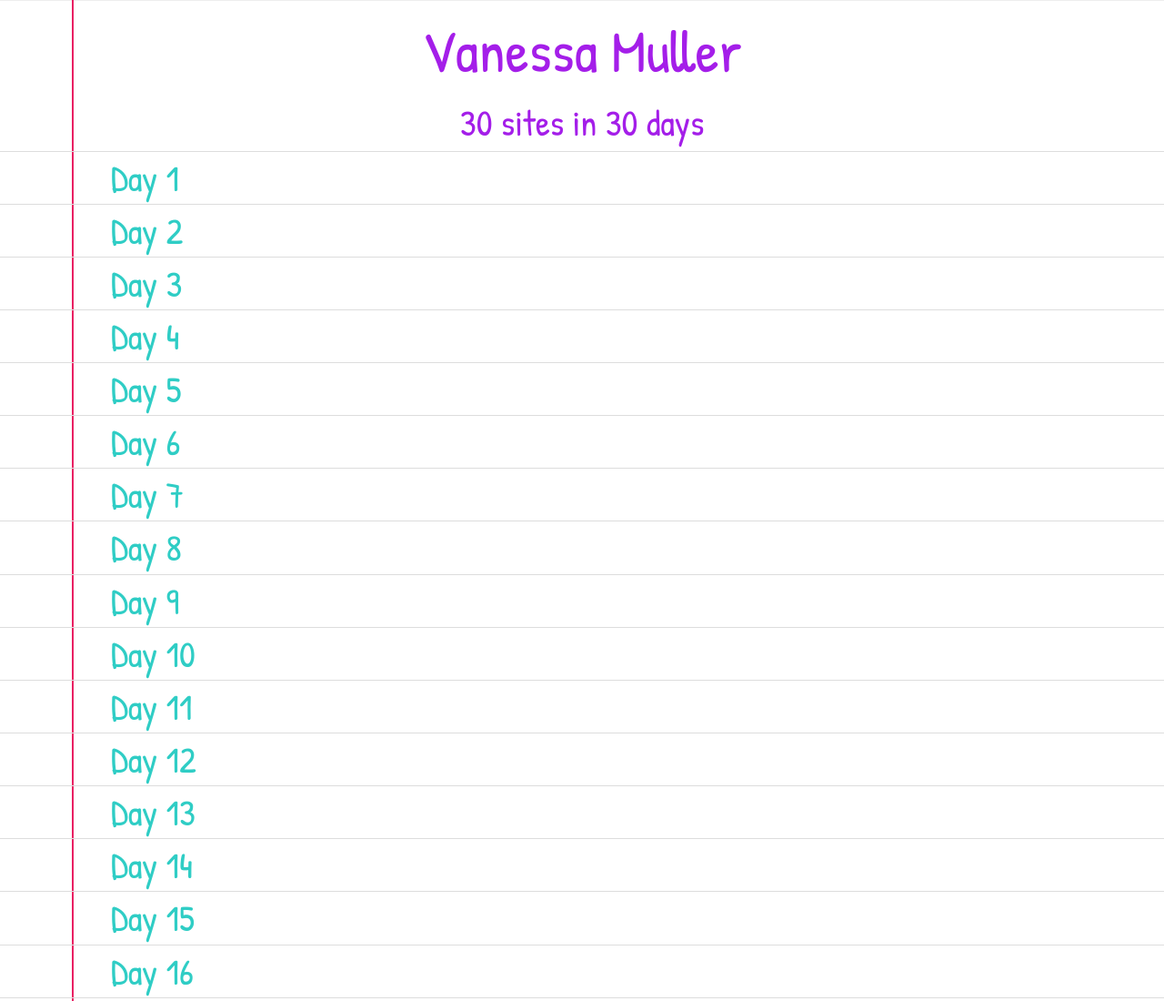
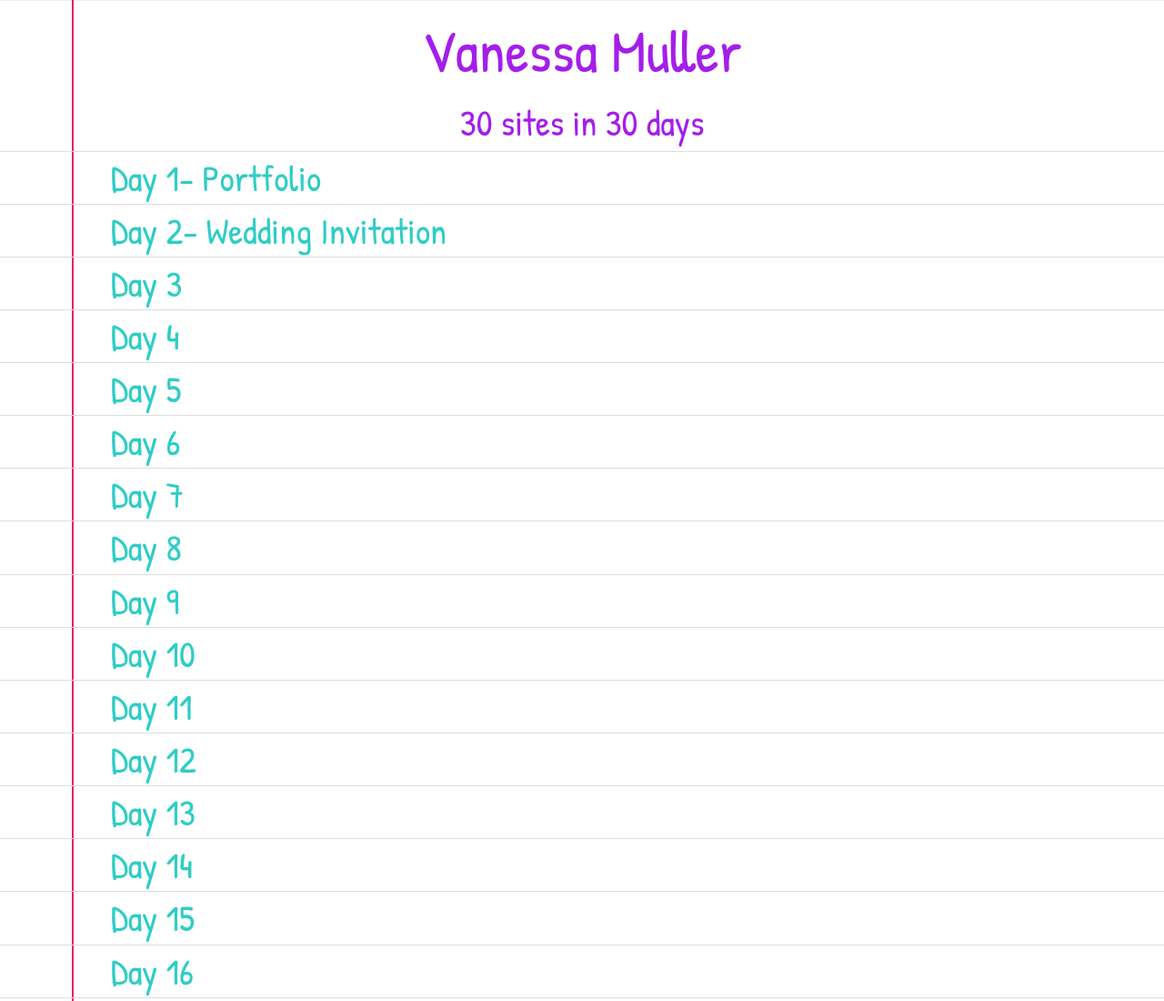
Before and after one commit to vanessamuller/vanessamuller.github.io, a plain HTML site: page index.html in a window 1280 px wide. Shown: the top 1100 px of the page at 91% size. Drawn offline with nearby package versions, Linux system fonts and the light colour scheme.

Commit message:
added project names

```diff
--- a/index.html
+++ b/index.html
@@ -16,8 +16,8 @@
   <div class="projects">
     <table class="table">
       <tbody>
-        <tr><td><div class="col-md-11 col-md-offset-1 col-sm-11 col-sm-offset-1 link"><a href="http://www.vanessamuller.com" target="blank">Day 1</a></div></td></tr>
-        <tr><td><div class="col-md-11 col-md-offset-1 col-sm-11 col-sm-offset-1 link"><a href="http://vanessamuller.github.io/day2/" target="blank">Day 2</a></div></td></tr>
+        <tr><td><div class="col-md-11 col-md-offset-1 col-sm-11 col-sm-offset-1 link"><a href="http://www.vanessamuller.com" target="blank">Day 1- Portfolio</a></div></td></tr>
+        <tr><td><div class="col-md-11 col-md-offset-1 col-sm-11 col-sm-offset-1 link"><a href="http://vanessamuller.github.io/day2/" target="blank">Day 2- Wedding Invitation</a></div></td></tr>
         <tr><td><div class="col-md-11 col-md-offset-1 col-sm-11 col-sm-offset-1 link"><a href="http://vanessamuller.github.io/day3" target="blank">Day 3</a></div></td></tr>
         <tr><td><div class="col-md-11 col-md-offset-1 col-sm-11 col-sm-offset-1 link"><a href="http://vanessamuller.github.io/day4" target="blank">Day 4</a></div></td></tr>
         <tr><td><div class="col-md-11 col-md-offset-1 col-sm-11 col-sm-offset-1 link"><a href="http://vanessamuller.github.io/day5" target="blank">Day 5</a></div></td></tr>
```
